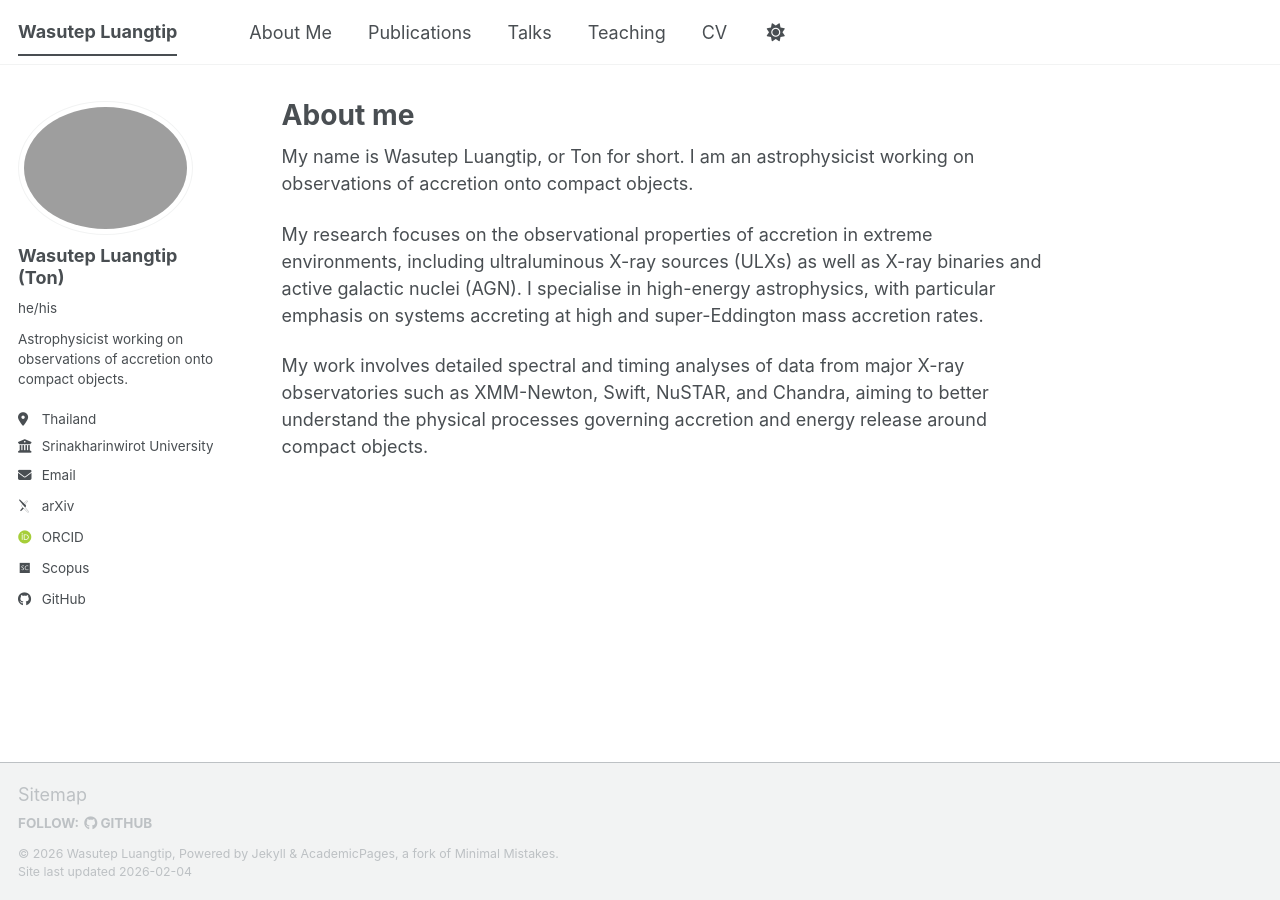
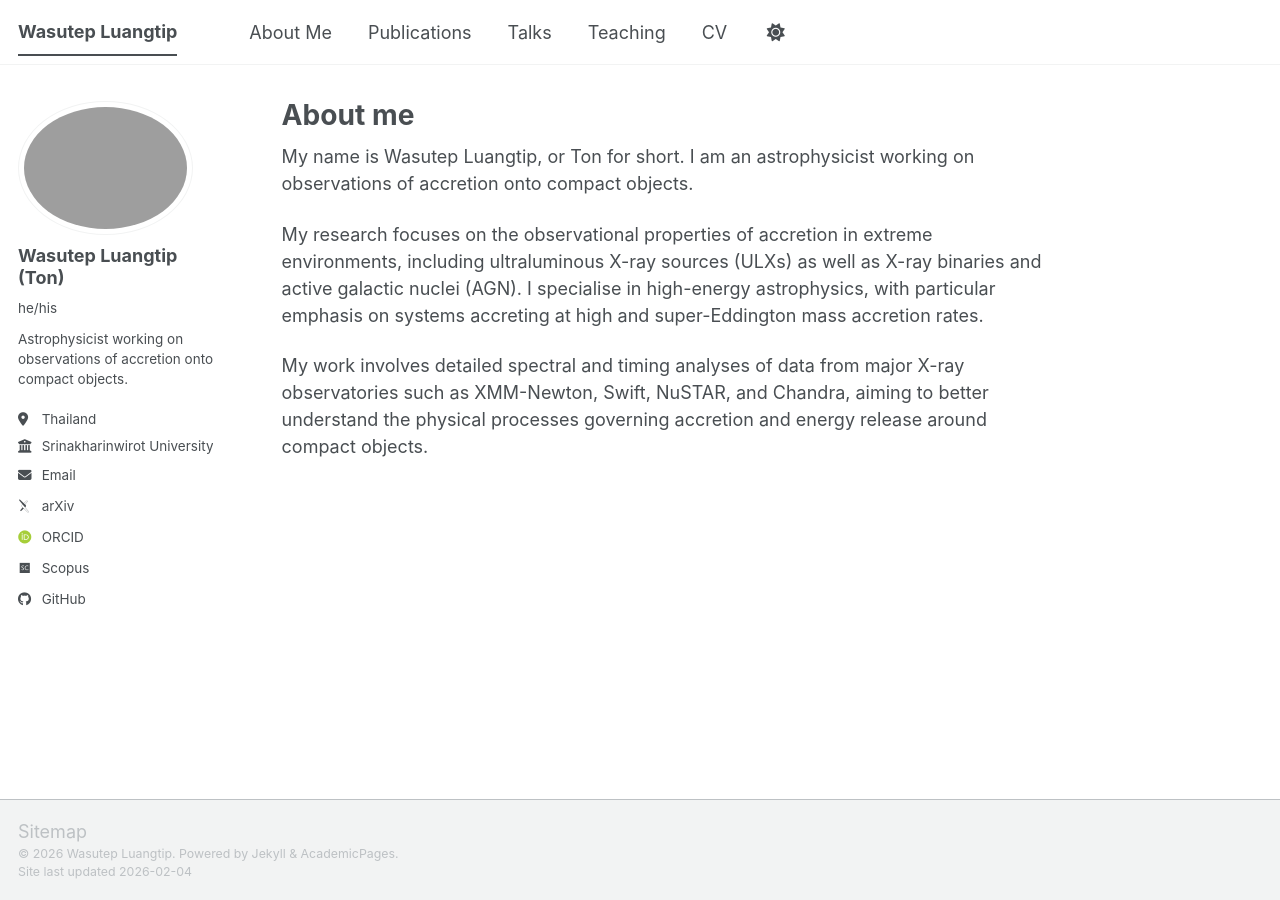
Before and after one commit to wluangtip/wluangtip.github.io, a Jekyll site: the page built from _pages/about.md, in a window 1280 px wide. Built offline with Jekyll 4.4.1, drawn with Linux system fonts in a browser that asks for light colours; some web fonts are replaced; a script bundle is joined from its source files by our own code; library files that are not in the unit come from our copies.

Commit message:
Update footer.html

```diff
--- a/_includes/footer.html
+++ b/_includes/footer.html
@@ -1,25 +1,7 @@
 {% include base_path %}
 
-{% if site.author.github or site.author.bitbucket or site.atom_feed.hide != true %}
-<div class="page__footer-follow">
-  <ul class="social-icons">
-    {% if site.data.ui-text[site.locale].follow_label %}
-      <li><strong>{{ site.data.ui-text[site.locale].follow_label }}</strong></li>
-    {% endif %}
-    {% if site.author.github %}
-      <li><a href="https://github.com/{{ site.author.github }}"><i class="fab fa-github" aria-hidden="true"></i> GitHub</a></li>
-    {% endif %}
-    {% if site.author.bitbucket %}
-      <li><a href="https://bitbucket.org/{{ site.author.bitbucket }}"><i class="fab fa-bitbucket" aria-hidden="true"></i> Bitbucket</a></li>
-    {% endif %}
-    {% if site.atom_feed.hide != true %}
-    <li><a href="{% if site.atom_feed.path %}{{ site.atom_feed.path }}{% else %}{{ base_path }}/feed.xml{% endif %}"><i class="fa fa-fw fa-rss-square" aria-hidden="true"></i> {{ site.data.ui-text[site.locale].feed_label | default: "Feed" }}</a></li>
-    {% endif %}
-  </ul>
-</div>
-{% endif %}
-
 <div class="page__footer-copyright">
-  &copy; {{ site.time | date: '%Y' }} {{ site.name | default: site.title }}, {{ site.data.ui-text[site.locale].powered_by | default: "Powered by" }} <a href="https://jekyllrb.com" rel="nofollow">Jekyll</a> &amp; <a href="https://github.com/academicpages/academicpages.github.io">AcademicPages</a>, a fork of <a href="https://mademistakes.com/work/minimal-mistakes-jekyll-theme/" rel="nofollow">Minimal Mistakes</a>.<br />
+  &copy; {{ site.time | date: '%Y' }} {{ site.name | default: site.title }}.
+  {{ site.data.ui-text[site.locale].powered_by | default: "Powered by" }} <a href="https://jekyllrb.com" rel="nofollow">Jekyll</a> &amp; <a href="https://github.com/academicpages/academicpages.github.io">AcademicPages</a>.<br />
   Site last updated {{ "now" | date: '%Y-%m-%d' }}
 </div>
```
